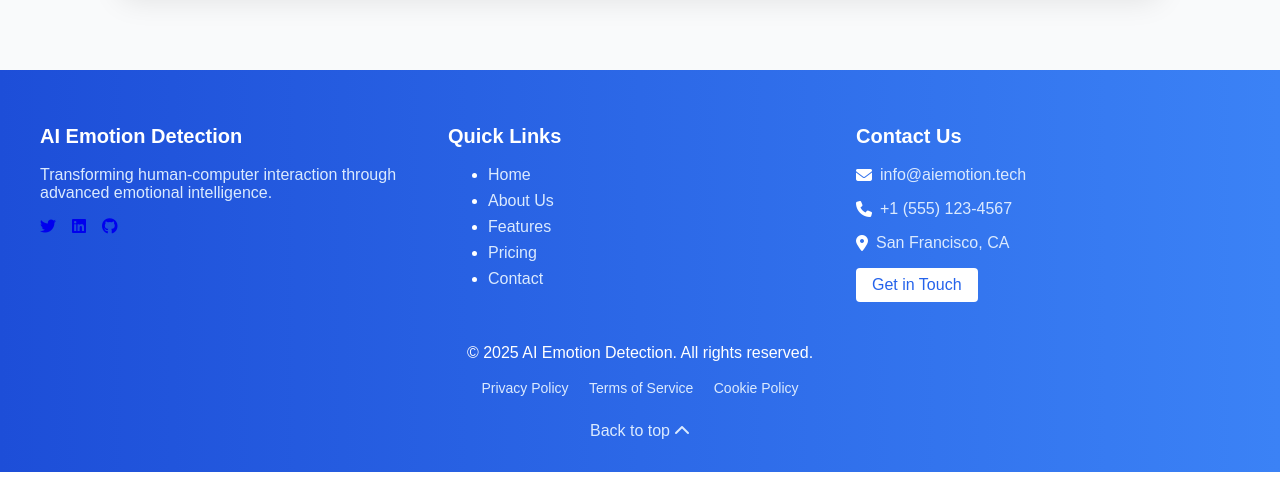
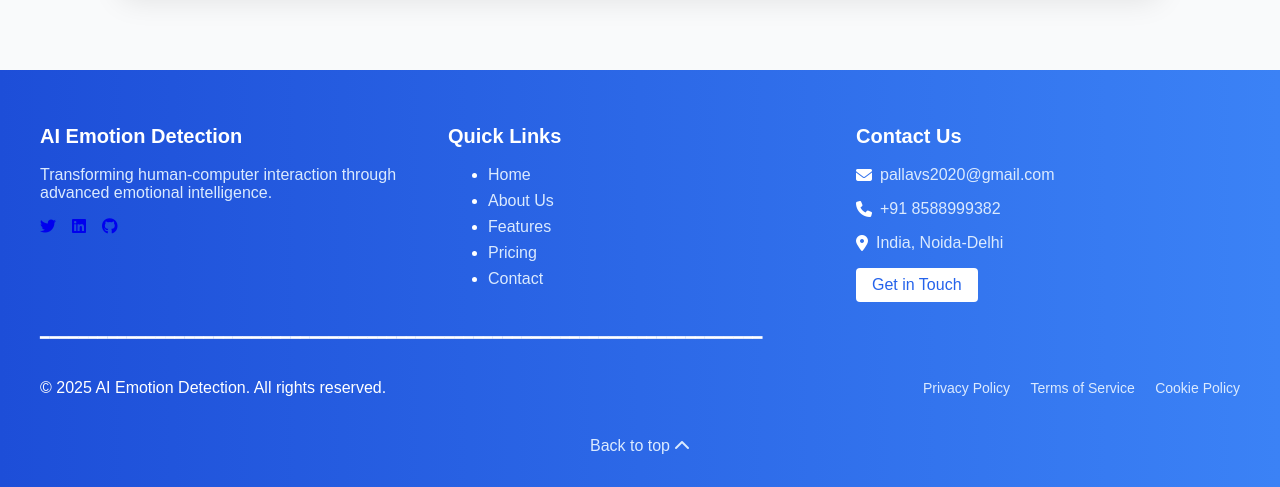
Before and after one commit to AetherSparks/Y.M.I.R, a Flask app: page /privacy in a window 1280 px wide. Shown: the part 898-1385 px from the top of the page. Run offline with Flask 3, Linux system fonts and the light colour scheme; parts of the project's set-up code (start-up, migrations or seed data) failed here and were passed over.

Commit message:
Changed app.py and privacy footer.

```diff
--- a/app.py
+++ b/app.py
@@ -1034,29 +1034,29 @@ def video_feed():
 running = True  # To control video streaming
 
 
-@app.route('/toggle_camera', methods=['POST'])
-def toggle_camera():
-    """Pauses or resumes the camera feed based on user activity."""
-    global cap
-    action = request.json.get("action")  # Expecting 'pause' or 'resume'
+# @app.route('/toggle_camera', methods=['POST'])
+# def toggle_camera():
+#     """Pauses or resumes the camera feed based on user activity."""
+#     global cap
+#     action = request.json.get("action")  # Expecting 'pause' or 'resume'
 
-    try:
-        if action == "pause":
-            if cap is not None and cap.isOpened():
-                print("⏸️ Camera paused.")
-            return jsonify({"status": "Camera paused"}), 200
+#     try:
+#         if action == "pause":
+#             if cap is not None and cap.isOpened():
+#                 print("⏸️ Camera paused.")
+#             return jsonify({"status": "Camera paused"}), 200
 
-        elif action == "resume":
-            if cap is None or not cap.isOpened():
-                cap = cv2.VideoCapture(0)  # Restart if needed
-            print("▶️ Camera resumed.")
-            return jsonify({"status": "Camera resumed"}), 200
+#         elif action == "resume":
+#             if cap is None or not cap.isOpened():
+#                 cap = cv2.VideoCapture(0)  # Restart if needed
+#             print("▶️ Camera resumed.")
+#             return jsonify({"status": "Camera resumed"}), 200
 
-        else:
-            return jsonify({"error": "Invalid action"}), 400
+#         else:
+#             return jsonify({"error": "Invalid action"}), 400
 
-    except Exception as e:
-        return jsonify({"error": str(e)}), 500
+#     except Exception as e:
+#         return jsonify({"error": str(e)}), 500
 
 ###🛑 CLEANUP AND EXIT ###
 
--- a/templates/privacy.html
+++ b/templates/privacy.html
@@ -765,11 +765,11 @@
             <div class="text-left">
                 <h3 class="text-xl font-bold mb-3">Quick Links</h3>
                 <ul>
-                    <li class="mb-2"><a href="#" class="text-blue-100 hover:text-white transition-colors">Home</a></li>
-                    <li class="mb-2"><a href="#" class="text-blue-100 hover:text-white transition-colors">About Us</a></li>
-                    <li class="mb-2"><a href="#" class="text-blue-100 hover:text-white transition-colors">Features</a></li>
-                    <li class="mb-2"><a href="#" class="text-blue-100 hover:text-white transition-colors">Pricing</a></li>
-                    <li class="mb-2"><a href="#" class="text-blue-100 hover:text-white transition-colors">Contact</a></li>
+                    <li class="mb-2"><a href="/" class="text-blue-100 hover:text-white transition-colors">Home</a></li>
+                    <li class="mb-2"><a href="/about" class="text-blue-100 hover:text-white transition-colors">About Us</a></li>
+                    <li class="mb-2"><a href="/features" class="text-blue-100 hover:text-white transition-colors">Features</a></li>
+                    <li class="mb-2"><a href="/pricing" class="text-blue-100 hover:text-white transition-colors">Pricing</a></li>
+                    <li class="mb-2"><a href="/contact" class="text-blue-100 hover:text-white transition-colors">Contact</a></li>
                 </ul>
             </div>
 
@@ -778,30 +778,31 @@
                 <h3 class="text-xl font-bold mb-3">Contact Us</h3>
                 <p class="mb-2 flex items-center">
                     <i class="fas fa-envelope mr-2"></i>
-                    <a href="mailto:info@aiemotion.tech" class="text-blue-100 hover:text-white transition-colors">info@aiemotion.tech</a>
+                    <a href="mailto:info@aiemotion.tech" class="text-blue-100 hover:text-white transition-colors">pallavs2020@gmail.com</a>
                 </p>
                 <p class="mb-2 flex items-center">
                     <i class="fas fa-phone mr-2"></i>
-                    <a href="tel:+15551234567" class="text-blue-100 hover:text-white transition-colors">+1 (555) 123-4567</a>
+                    <a href="tel:+15551234567" class="text-blue-100 hover:text-white transition-colors">+91 8588999382</a>
                 </p>
                 <p class="mb-4 flex items-center">
                     <i class="fas fa-map-marker-alt mr-2"></i>
-                    <span class="text-blue-100">San Francisco, CA</span>
+                    <span class="text-blue-100">India, Noida-Delhi</span>
                 </p>
-                <a href="#" class="bg-white text-blue-600 font-medium px-4 py-2 rounded hover:bg-blue-100 transition-colors inline-block">Get in Touch</a>
+                <a href="/contact" class="bg-white text-blue-600 font-medium px-4 py-2 rounded hover:bg-blue-100 transition-colors inline-block">Get in Touch</a>
             </div>
         </div>
 
         <!-- Divider -->
         <div class="border-t border-blue-400 my-4"></div>
+        <p>━━━━━━━━━━━━━━━━━━━━━━━━━━━━━━━━━━━━━━━━━━━━━━━━━━━━━━━━━━━━━━━━━━━━━━━━━━━</P>
 
         <!-- Bottom Footer -->
-        <div class="flex flex-col md:flex-row justify-between items-center">
+        <div class="flex justify-between md:flex-row justify-between items-center">
             <p>&copy; 2025 AI Emotion Detection. All rights reserved.</p>
             <div class="mt-2 md:mt-0">
-                <a href="#" class="text-sm text-blue-100 hover:text-white mr-4 transition-colors">Privacy Policy</a>
-                <a href="#" class="text-sm text-blue-100 hover:text-white mr-4 transition-colors">Terms of Service</a>
-                <a href="#" class="text-sm text-blue-100 hover:text-white transition-colors">Cookie Policy</a>
+                <a href="/privacy" class="text-sm text-blue-100 hover:text-white mr-4 transition-colors">Privacy Policy</a>
+                <a href="/services" class="text-sm text-blue-100 hover:text-white mr-4 transition-colors">Terms of Service</a>
+                <a href="/cookies" class="text-sm text-blue-100 hover:text-white transition-colors">Cookie Policy</a>
             </div>
         </div>
 
```
